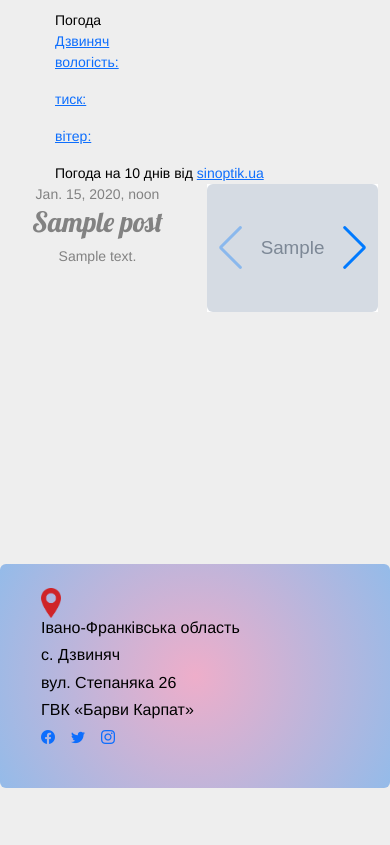
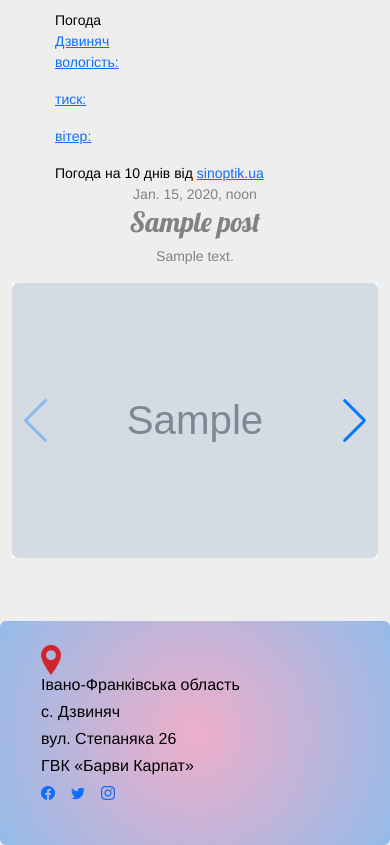
Before and after one commit to Strong2197/ChipandDale, a Django app: page /post/1/ in a window 390 px wide. Shown: the part 56-901 px from the top of the page. Before the commit the page ends 844 px from the top, so only its background shows below. Run offline with Django 4.2, Linux system fonts and the light colour scheme; tables that the repository leaves empty hold one stand-in row (values such as "Sample post"); grey boxes marked "Sample" are stand-in pictures.

Commit message:
upload just for test on web server(4)

```diff
--- a/news/templates/news/post_detail.html
+++ b/news/templates/news/post_detail.html
@@ -51,7 +51,7 @@
 </div>
 <div class="container text-center">
         <div class="row">
-            <div class="col-6">
+            <div class="col-md-6 col-12">
             {% if post.published_date %}
             <div class="date">
                 {{ post.published_date }}
@@ -63,7 +63,7 @@
             </div>
              {% endif %}
 
-            <div class="col-6">
+            <div class="col-md-6 col-12">
                 {% if images %}
  {% if post.image %}
              <swiper-container class="mySwiper" navigation="true">
```
